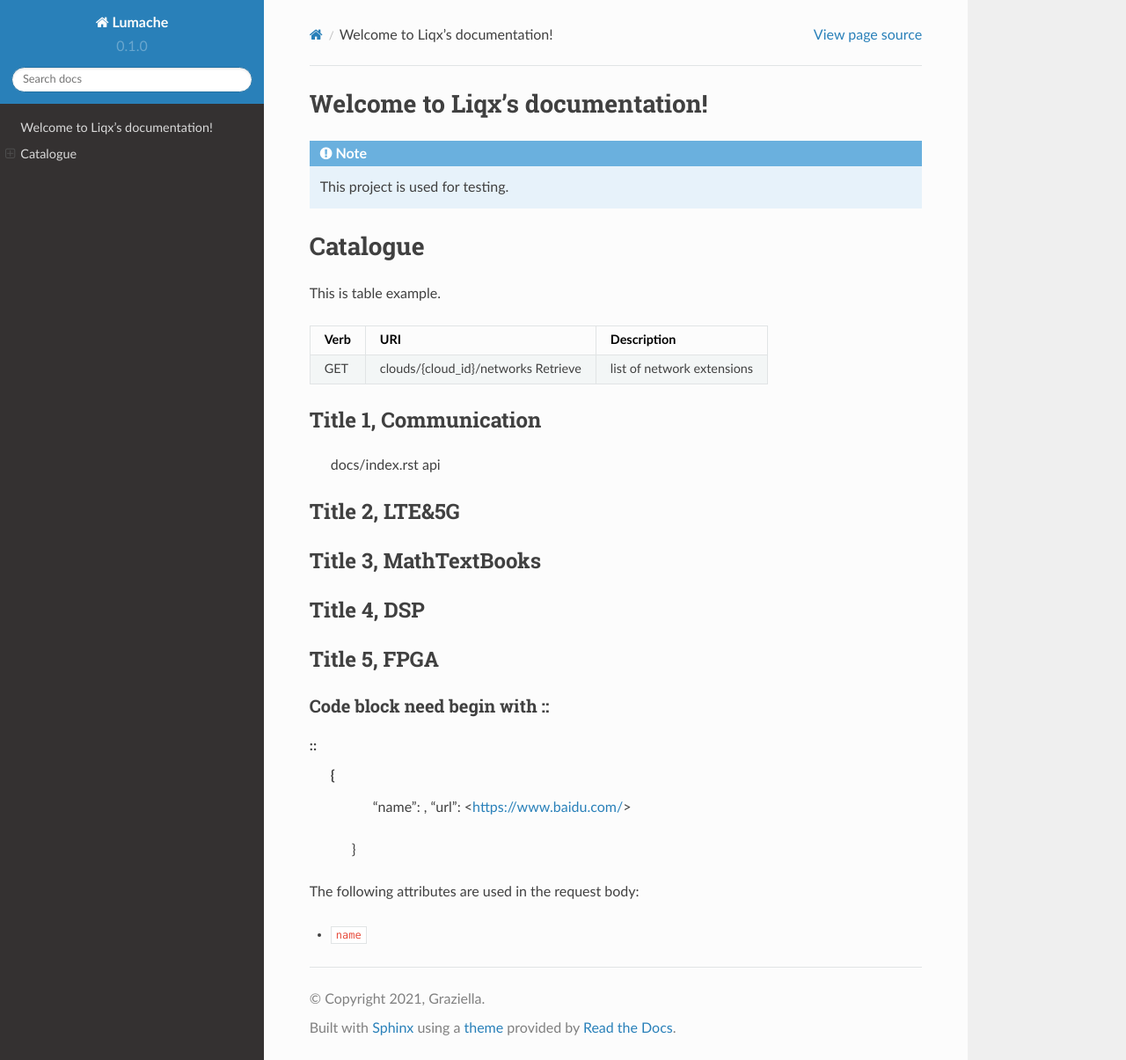
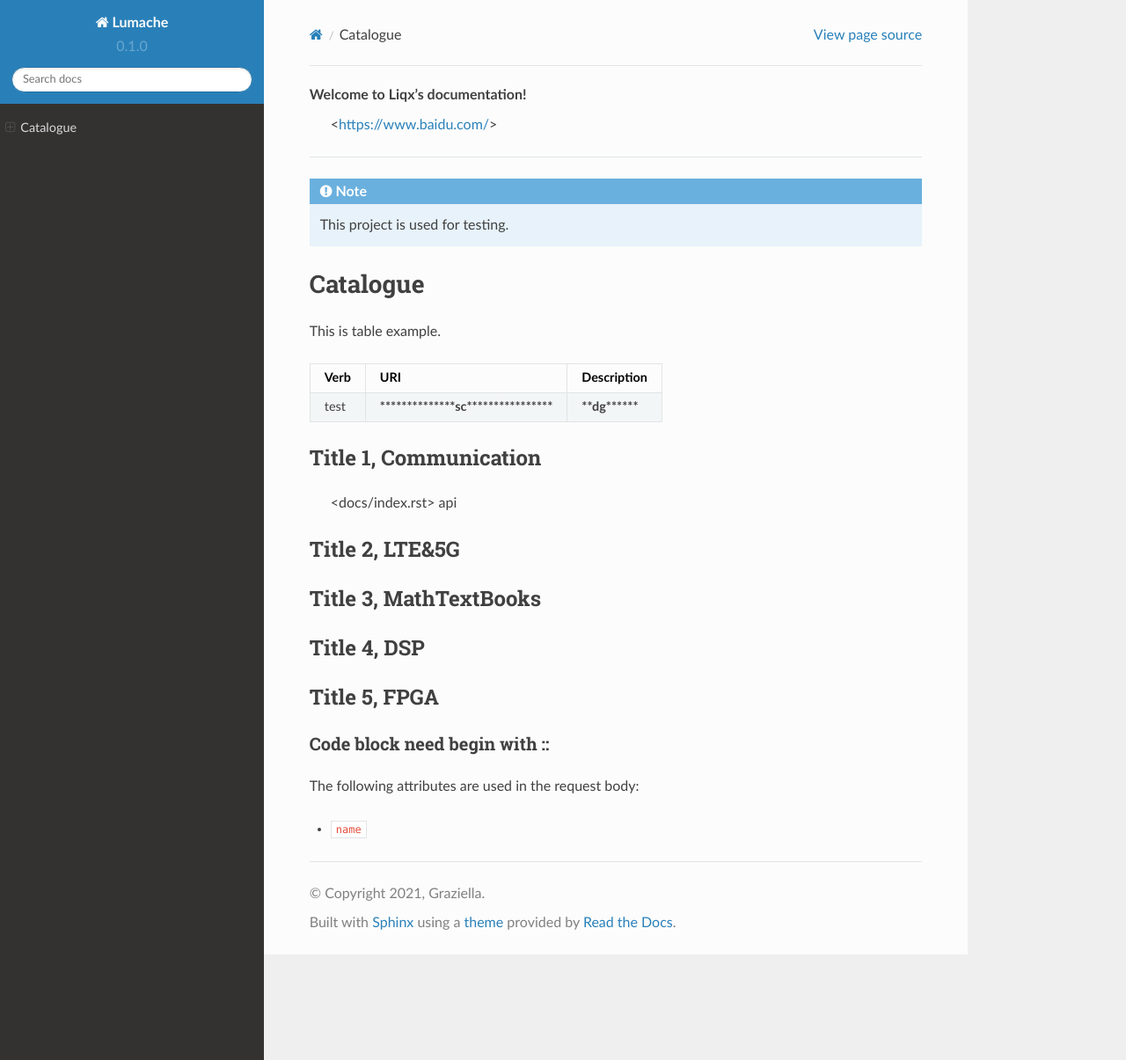
Before and after one commit to QIUXUE2020/learning, a Sphinx documentation site: the page built from docs/source/index.rst, in a window 1280 px wide and 1205 px high. Shown: the whole window at 88% size. Built offline with Sphinx 7.4.7 and the Read the Docs theme 2.0.0, drawn with Linux system fonts in a browser that asks for light colours; pages that are not in the unit, such as notebooks, are missing from menus.

Commit message:
Update index.rst

```diff
--- a/docs/source/index.rst
+++ b/docs/source/index.rst
@@ -1,4 +1,5 @@
 Welcome to Liqx's documentation!
+  <https://www.baidu.com/>
 ===================================
 
 .. note::
@@ -13,7 +14,7 @@ This is table example.
 ==== ============================================ =======================
 Verb          URI                                  Description
 ==== ============================================ =======================
-GET  clouds/{cloud_id}/networks          Retrieve list of network extensions
+test    ****************sc******************       ****dg********
 ==== ============================================ =======================
 
 Title 1, :doc:`Communication`
@@ -21,7 +22,7 @@ Title 1, :doc:`Communication`
 --------
 .. toctree::
    :maxdepth: 2
-   docs/index.rst
+   <docs/index.rst>
    api
 
 Title 2, :doc:`LTE&5G`
@@ -47,11 +48,6 @@ Title 5, :doc:`FPGA`
 Code block need begin with ::
 +++++++++++++++++++++++++++++
 
-::
-   {
-         "name": ,
-         "url": <https://www.baidu.com/>
-       }
 
 
 The following attributes are used in the request body:
```
